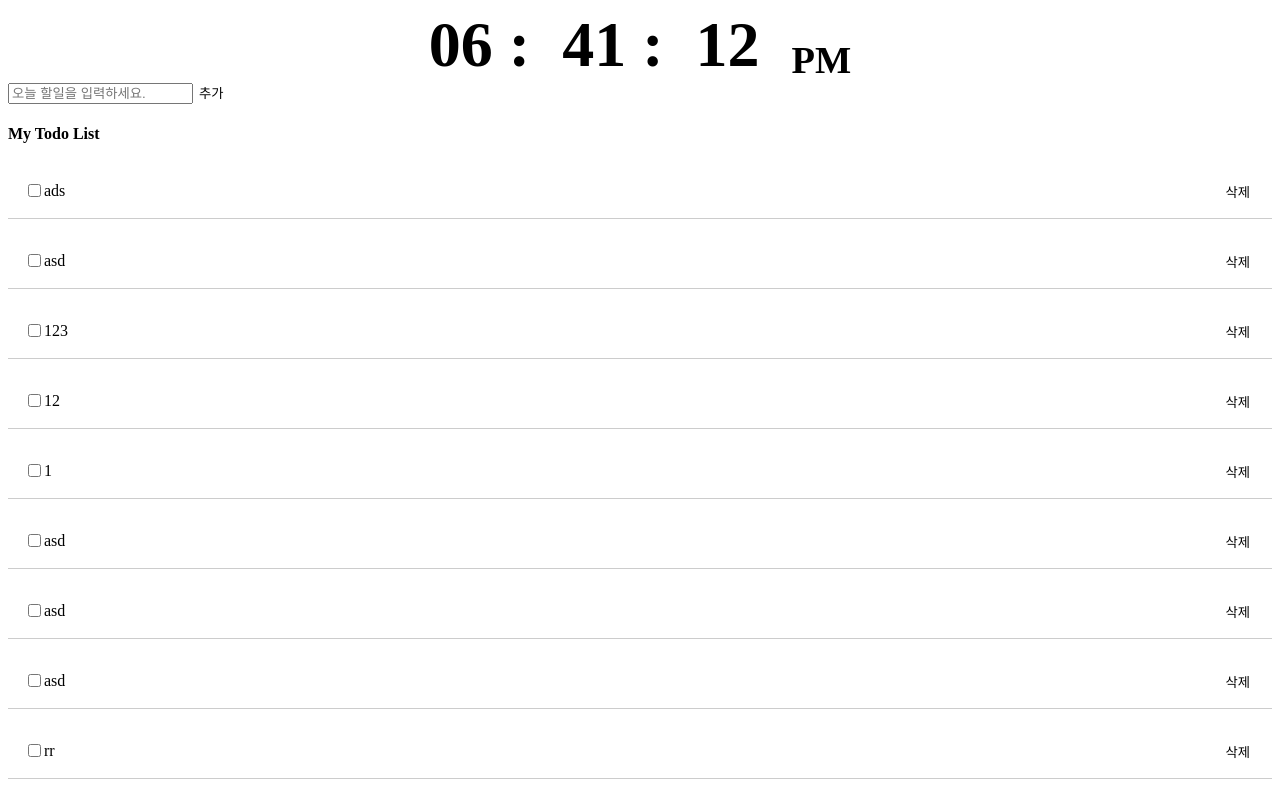
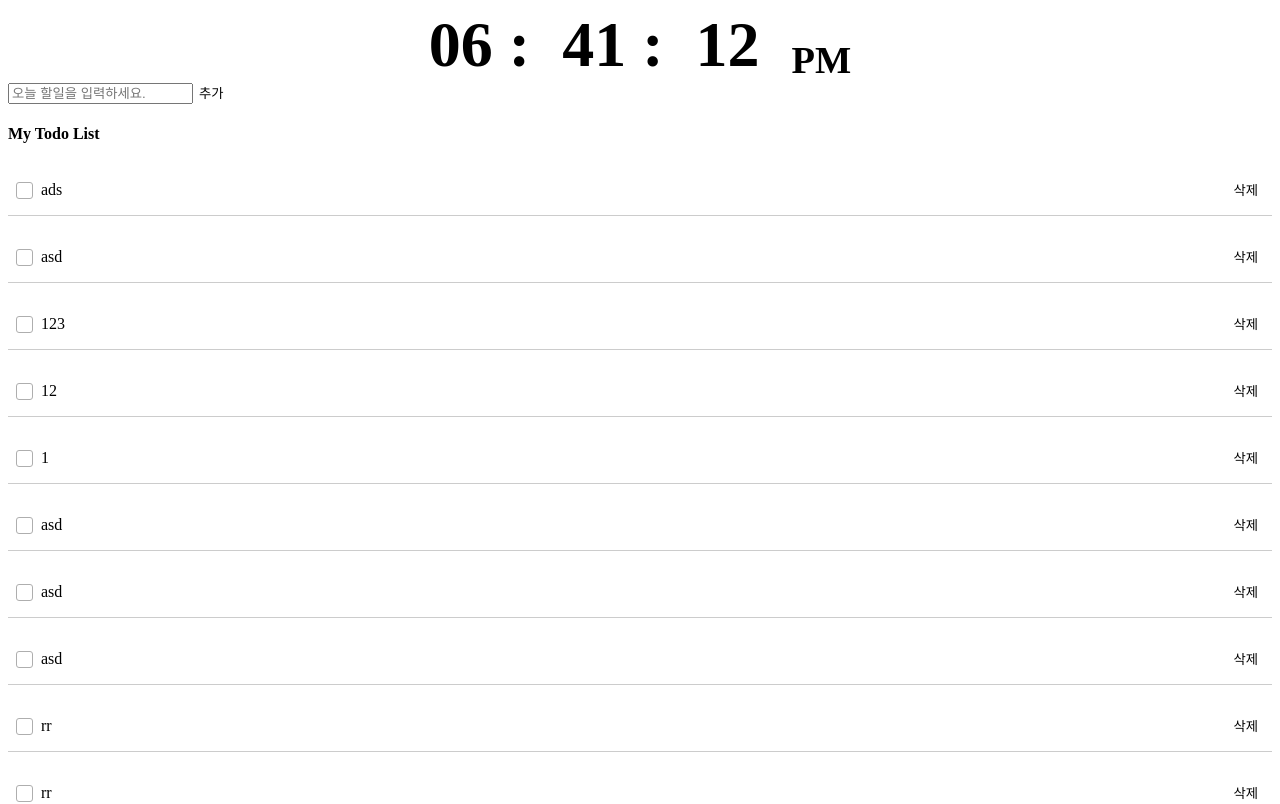
Before and after one commit to hwanghyeonjun98/mometum, a Vue app: page / in a window 1280 px wide. Shown: the top 804 px of the page. Built offline with nearby package versions, Linux system fonts and the light colour scheme; data requests are answered from the project's data file.

Commit message:
vite build

```diff
--- a/src/assets/common.css
+++ b/src/assets/common.css
@@ -12,3 +12,40 @@
 	width: 100%;
 	min-height: 100vh;
 }
+
+.todo-text.completed label {
+	text-decoration: line-through;
+}
+
+.todo-checkbox span {
+	position: relative;
+	top: 3px;
+	display: inline-block;
+	width: 15px;
+	height: 15px;
+	border: 1px solid #aeaeae;
+	border-radius: 3px;
+}
+
+input[id^=todo-check-] {
+	display: none;
+}
+
+.todo-checkbox input[id^=todo-check-] ~ span::before {
+	content: '';
+	position: absolute;
+	top: 46%;
+	left: 50%;
+	transform: translate(-50%, -50%) rotateZ(45deg);
+	width: 4px;
+	height: 8px;
+	border-right: 3px solid blue;
+	border-bottom: 3px solid blue;
+	border-radius: 2px;
+	opacity: 0;
+	transition: opacity 0.2s;
+}
+
+.todo-checkbox input[id^=todo-check-]:checked ~ span::before {
+	opacity: 1;
+}
--- a/src/assets/reset.css
+++ b/src/assets/reset.css
@@ -18,5 +18,6 @@ button {
 }
 
 button, label {
+	display: inline-block;
 	cursor: pointer;
 }
--- a/src/components/TodoItem.vue
+++ b/src/components/TodoItem.vue
@@ -41,8 +41,9 @@ const inputCheck = (id) => {
 					name="todo"
 					@click="inputCheck(todo.id)"
 				>
+				<span></span>
 			</div>
-			<p class="todo-text">
+			<p :class="checked ? 'completed' : ''" class="todo-text">
 				<label :for="`todo-check-${todo.id}`">{{ todo.content }}</label>
 			</p>
 		</div>
@@ -61,7 +62,7 @@ const inputCheck = (id) => {
 }
 
 .todo {
-	padding: 1rem;
+	padding: .5rem;
 	margin-bottom: 1rem;
 	border-bottom: 1px solid rgba(0, 0, 0, .2);
 }
@@ -70,4 +71,8 @@ const inputCheck = (id) => {
 	margin: 0;
 }
 
+.todo-text label {
+	padding: .5rem;
+}
+
 </style>
```
Also changed, not shown: 5 other files (tests, documents, lock files or other folders).
